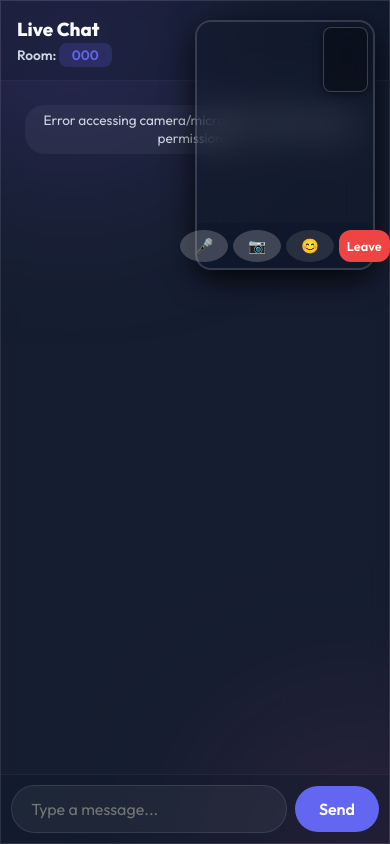
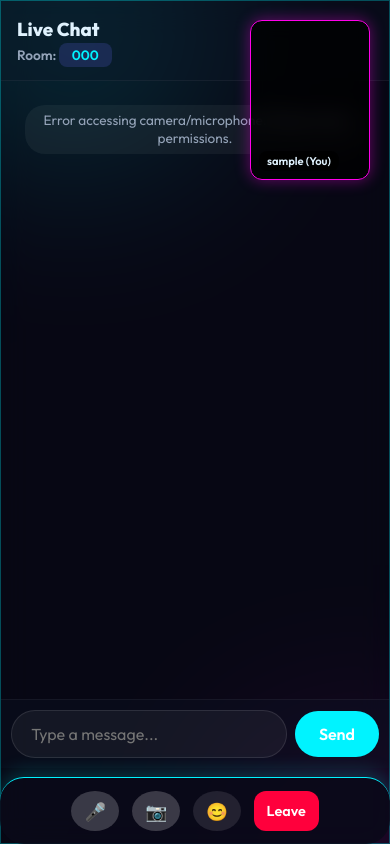
Before and after one commit to ArnavPundir22/BaatCheet, a Flask app: template templates/room.html in a window 390 px wide. Run offline with Flask 3, Linux system fonts and the light colour scheme; the template is opened without the code that fills it: most values are stand-ins (such as "Sample title", 1, 10 or a date in 2020); some libraries are stand-ins or nearby versions.

Commit message:
updated UI with glassy cyber punk theme and added floating window for each individual in mobile view mode

```diff
--- a/static/css/style.css
+++ b/static/css/style.css
@@ -1,17 +1,17 @@
 :root {
-    --bg-dark: #0f172a;
-    --bg-card: rgba(30, 41, 59, 0.7);
-    --primary: #6366f1;
-    --primary-hover: #4f46e5;
-    --secondary: #3b82f6;
-    --secondary-hover: #2563eb;
-    --danger: #ef4444;
-    --danger-hover: #dc2828;
-    --text-main: #f8fafc;
-    --text-muted: #cbd5e1;
-    --border: rgba(255, 255, 255, 0.1);
-    --blob-1: #8b5cf6;
-    --blob-2: #ec4899;
+    --bg-dark: #050510;
+    --bg-card: rgba(10, 10, 25, 0.7);
+    --primary: #00f3ff;
+    --primary-hover: #5cffff;
+    --secondary: #ff00ea;
+    --secondary-hover: #ff54f0;
+    --danger: #ff003c;
+    --danger-hover: #ff4d79;
+    --text-main: #e0f2fe;
+    --text-muted: #94a3b8;
+    --border: rgba(0, 243, 255, 0.3);
+    --blob-1: #00f3ff;
+    --blob-2: #ff00ea;
 }
 
 * {
@@ -72,18 +72,19 @@ body {
 /* Glass Panels */
 .glass-panel {
     background: var(--bg-card);
-    backdrop-filter: blur(16px);
-    -webkit-backdrop-filter: blur(16px);
-    border: 1px solid var(--border);
+    backdrop-filter: blur(20px);
+    -webkit-backdrop-filter: blur(20px);
+    border: 1px solid var(--primary);
     border-radius: 24px;
     padding: 3rem;
-    box-shadow: 0 25px 50px -12px rgba(0, 0, 0, 0.5);
+    box-shadow: 0 0 20px rgba(0, 243, 255, 0.2), inset 0 0 15px rgba(255, 0, 234, 0.15);
 }
 
 .glass-panel-light {
-    background: rgba(30, 41, 59, 0.4);
-    backdrop-filter: blur(10px);
+    background: rgba(10, 10, 25, 0.5);
+    backdrop-filter: blur(15px);
     border: 1px solid var(--border);
+    box-shadow: 0 0 15px rgba(0, 243, 255, 0.1);
 }
 
 /* Index Page */
@@ -98,7 +99,7 @@ body {
 .logo-title {
     font-size: 3.5rem;
     font-weight: 800;
-    background: linear-gradient(to right, #a855f7, #ec4899);
+    background: linear-gradient(to right, var(--primary), var(--secondary));
     -webkit-background-clip: text;
     -webkit-text-fill-color: transparent;
     text-align: center;
@@ -148,7 +149,7 @@ input[type="text"] {
 input[type="text"]:focus {
     outline: none;
     border-color: var(--primary);
-    box-shadow: 0 0 0 3px rgba(99, 102, 241, 0.3);
+    box-shadow: 0 0 15px rgba(0, 243, 255, 0.5), inset 0 0 5px rgba(0, 243, 255, 0.3);
 }
 
 .actions {
@@ -386,10 +387,10 @@ input[type="text"]:focus {
     aspect-ratio: 16 / 9;
     border-radius: 20px;
     overflow: hidden;
-    background: rgba(0, 0, 0, 0.3);
+    background: rgba(0, 0, 0, 0.5);
     backdrop-filter: blur(10px);
-    box-shadow: 0 10px 30px rgba(0,0,0,0.4);
-    border: 1px solid rgba(255, 255, 255, 0.1);
+    box-shadow: 0 0 20px rgba(0, 243, 255, 0.3);
+    border: 1px solid var(--primary);
 }
 
 .video-wrapper video {
@@ -472,10 +473,12 @@ input[type="text"]:focus {
 }
 
 .message.mine {
-    background: rgba(99, 102, 241, 0.7);
+    background: rgba(0, 243, 255, 0.2);
     backdrop-filter: blur(8px);
     align-self: flex-end;
     border-top-right-radius: 0;
+    border: 1px solid rgba(0, 243, 255, 0.4);
+    box-shadow: 0 0 10px rgba(0, 243, 255, 0.2);
 }
 .message.mine::before {
     display: none; /* Removed harsh solid tail for glassy look */
@@ -589,6 +592,7 @@ input[type="text"]:focus {
         width: 100vw;
         height: 100dvh;
         border-radius: 0;
+        padding-bottom: 75px; /* Prevent docked controls from hiding chat input */
     }
 
     .chat-header {
@@ -605,105 +609,116 @@ input[type="text"]:focus {
         margin-top: 0.3rem;
     }
 
-    /* YouTube Style Floating Miniplayer */
+    /* YouTube Style Floating Miniplayer -> Now Individual Floating Windows */
     .video-area {
         position: fixed;
-        top: 20px;
-        right: 15px;
-        width: 180px;
-        height: 250px;
+        top: 0;
+        left: 0;
+        width: 100vw;
+        height: 100dvh;
         z-index: 1000;
-        box-shadow: 0 10px 30px rgba(0,0,0,0.8);
-        border-radius: 16px;
-        border: 2px solid rgba(255, 255, 255, 0.15);
-        display: flex;
-        flex-direction: column;
-        overflow: visible; /* Let reaction panel spill out! */
-        background: rgba(15, 23, 42, 0.4);
-        backdrop-filter: blur(16px);
-        -webkit-backdrop-filter: blur(16px);
+        background: transparent;
+        pointer-events: none; /* Let clicks pass through to chat */
+        border: none;
+        box-shadow: none;
+        backdrop-filter: none;
+        -webkit-backdrop-filter: none;
     }
 
-    /* Compact Controls for Miniplayer */
-    .room-header h2 {
-        display: none;
-    }
     .room-header {
-        padding: 0.4rem;
+        pointer-events: auto; /* Enable clicks on controls */
+        padding: 0.8rem;
         justify-content: center;
-        background: rgba(15, 23, 42, 0.8);
-        border-bottom: none;
+        background: rgba(10, 10, 25, 0.85);
+        border-top: 1px solid var(--primary);
+        box-shadow: 0 -5px 20px rgba(0, 243, 255, 0.2);
         position: absolute;
         bottom: 0;
         width: 100%;
         z-index: 100;
-        border-radius: 0 0 16px 16px; /* Match miniplayer bottom corners */
+        border-radius: 24px 24px 0 0;
+        flex-direction: row;
+        border-bottom: none;
+    }
+    .room-header h2 {
+        display: none;
     }
     .controls {
-        gap: 0.3rem;
+        gap: 0.8rem;
         width: 100%;
         justify-content: center;
     }
+
     .reaction-panel {
         top: auto;
-        bottom: calc(100% + 8px);
-        width: 170px; /* Expands to almost full miniplayer width */
-        padding: 8px;
-        border-radius: 12px;
-        gap: 6px;
+        bottom: calc(100% + 15px);
+        width: 200px;
+        padding: 10px;
+        border-radius: 16px;
+        border: 1px solid var(--secondary);
+        box-shadow: 0 0 20px rgba(255, 0, 234, 0.4);
         flex-wrap: wrap;
         justify-content: center;
+        gap: 6px;
     }
+
     .reaction-emoji {
         font-size: 1.2rem;
         padding: 2px;
     }
     .btn-icon {
-        width: 32px;
-        height: 32px;
-        font-size: 0.9rem;
+        width: 40px;
+        height: 40px;
+        font-size: 1.1rem;
     }
     #leave-room {
-        padding: 0.3rem 0.5rem;
-        font-size: 0.8rem;
+        padding: 0.4rem 0.8rem;
+        font-size: 0.9rem;
     }
 
     .video-grid {
-        display: flex;
-        position: relative;
+        position: absolute;
+        top: 0;
+        left: 0;
+        width: 100%;
+        height: 100%;
         padding: 0;
-        height: 100%;
-        overflow: hidden;
-        border-radius: 16px;
         background: transparent;
+        pointer-events: none;
+        display: block; /* Remove flex constraints */
     }
 
-    /* Remote video takes full miniplayer space */
-    .video-wrapper:not(.local-wrapper) {
-        flex: 1;
-        width: 100%;
-        height: 100%;
-        border-radius: 0;
-        border: none;
+    /* Each video wrapper is a floating window */
+    .video-wrapper {
+        position: absolute !important;
+        width: 120px;
+        height: 160px;
+        flex: none;
+        aspect-ratio: auto;
+        border-radius: 12px;
+        border: 1px solid var(--primary);
+        box-shadow: 0 0 15px rgba(0, 243, 255, 0.4);
+        pointer-events: auto; /* Allow drag */
+        background: rgba(0,0,0,0.8);
+        z-index: 50;
     }
 
-    /* Local video floats PIP style inside the miniplayer */
     .video-wrapper.local-wrapper {
-        position: absolute;
-        top: 5px;
-        right: 5px;
-        width: 45px;
-        height: 65px;
-        aspect-ratio: auto;
-        z-index: 50;
-        box-shadow: 0 2px 10px rgba(0,0,0,0.5);
-        border: 1px solid rgba(255,255,255,0.2);
-        border-radius: 8px;
+        top: 20px;
+        right: 20px;
+        border-color: var(--secondary);
+        box-shadow: 0 0 15px rgba(255, 0, 234, 0.4);
     }
 
-    /* Hide label on floating window */
-    .local-wrapper .video-label,
-    .video-wrapper:not(.local-wrapper) .video-label {
-        display: none;
+    .video-wrapper:not(.local-wrapper) {
+        top: 80px;
+        left: 20px;
+    }
+
+    .video-label {
+        font-size: 0.7rem;
+        padding: 0.2rem 0.5rem;
+        bottom: 0.5rem;
+        left: 0.5rem;
     }
 }
```
Also changed, not shown: static/js/room.js (+18 -13 lines).
